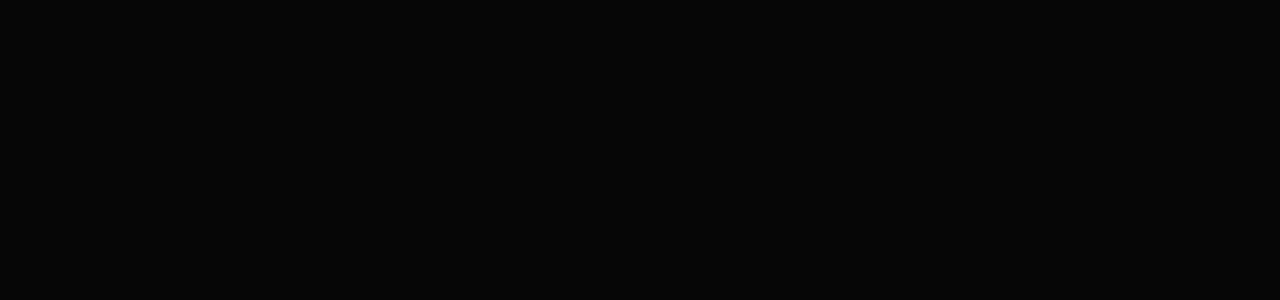
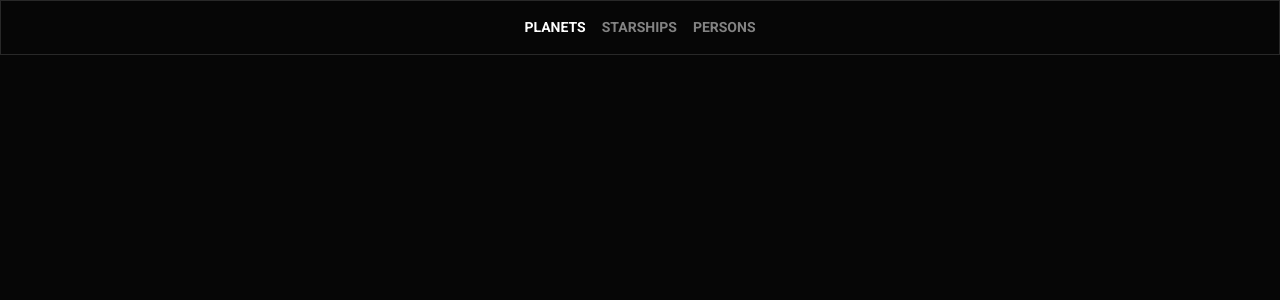
Before and after one commit to teneons/strwars-prj, a React (Create React App) app: page / in a window 1280 px wide. Shown: the top 300 px of the page. Built offline with nearby package versions, Linux system fonts and the light colour scheme.

Commit message:
make header

```diff
--- a/src/components/App/App.js
+++ b/src/components/App/App.js
@@ -1,9 +1,11 @@
 import React from 'react';
+
+import Header from '../Header/Header'
 
 function App() {
   return (
     <div className="App">
-
+      <Header />
     </div>
   );
 }
--- a/src/components/Header/Header.js
+++ b/src/components/Header/Header.js
@@ -0,0 +1,24 @@
+import React from 'react'
+
+const Header = () => {
+
+    return (
+        <nav className="navbar navbar-expand-lg navbar-dark bg-dark d-flex justify-content-center flex-column">
+            <div className="collapse navbar-collapse" id="navbarColor02">
+                <ul className="navbar-nav mr-auto text-uppercase font-weight-bold">
+                    <li className="nav-item active">
+                        <a className="nav-link" href="#">Planets <span className="sr-only">(current)</span></a>
+                    </li>
+                    <li className="nav-item">
+                        <a className="nav-link" href="#">Starships</a>
+                    </li>
+                    <li className="nav-item">
+                        <a className="nav-link" href="#">Persons</a>
+                    </li>
+                </ul>
+            </div>
+        </nav>
+    )
+}
+
+export default Header
```
